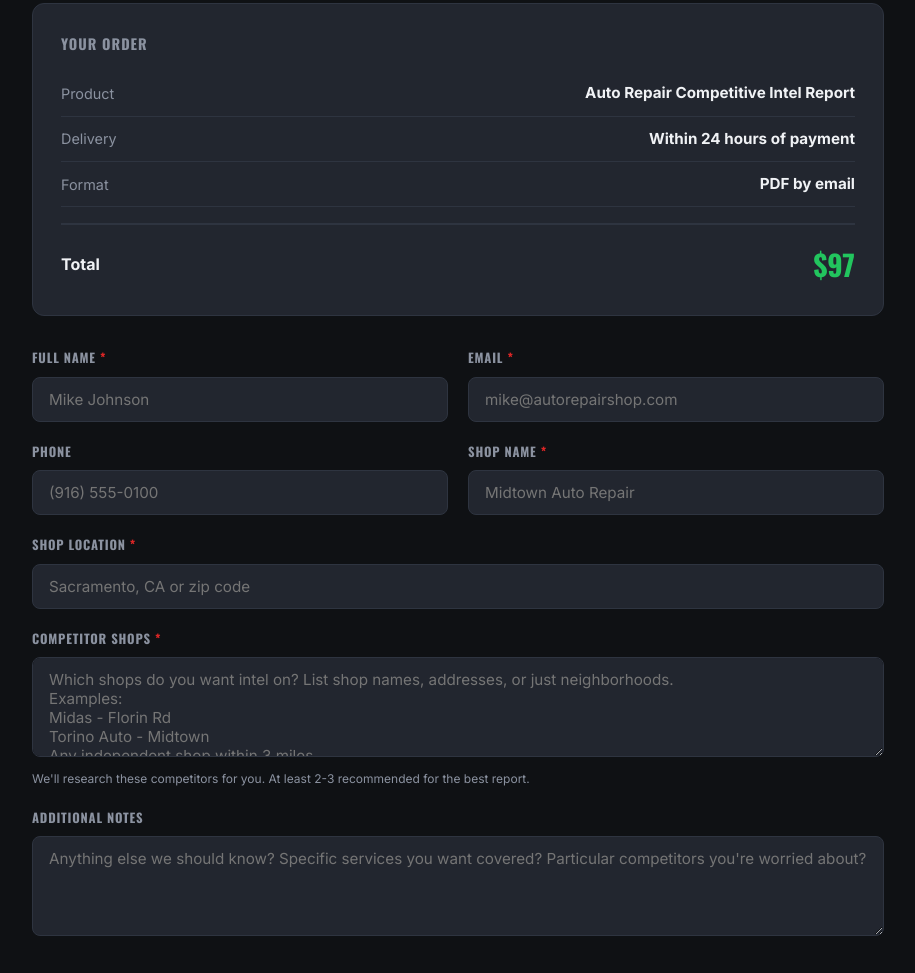
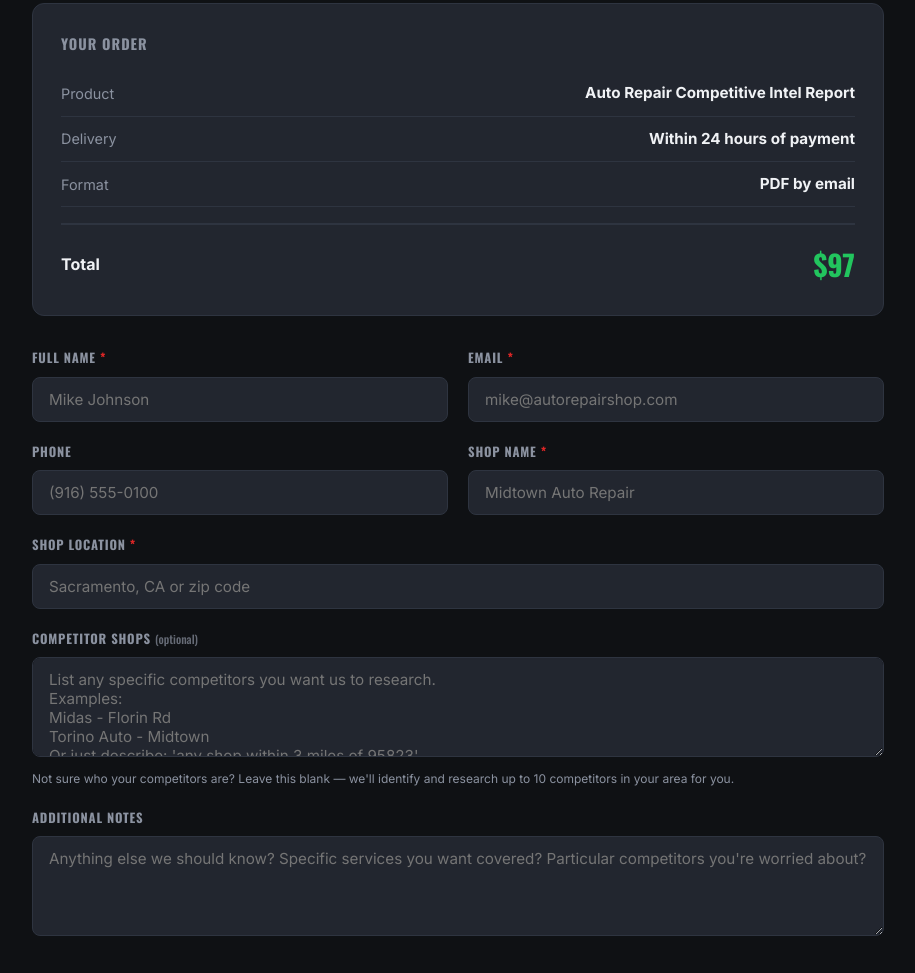
Before and after one commit to alfredbgit/intel-pulse-order-api, a website: page public/order.html in a window 1280 px wide. Shown: the part 254-1227 px from the top of the page, without its empty margins (182-1097 px from the left). Drawn offline with nearby package versions, Linux system fonts and the light colour scheme.

Commit message:
Make competitor shops field optional, clarify backfill policy

```diff
--- a/public/order.html
+++ b/public/order.html
@@ -31,6 +31,7 @@
     .form-grid { display: grid; grid-template-columns: 1fr 1fr; gap: 20px; }
     .form-full { grid-column: 1 / -1; }
     label { display: block; font-size: 0.8rem; font-weight: 700; text-transform: uppercase; letter-spacing: 0.8px; color: var(--text-muted); margin-bottom: 8px; font-family: 'Oswald', sans-serif; }
+    .field-note-label { font-size: 0.72rem; font-weight: 400; text-transform: none; letter-spacing: 0; color: var(--text-muted); opacity: 0.7; }
     input, textarea, select { width: 100%; padding: 12px 16px; background: var(--bg-card); border: 1.5px solid var(--border); border-radius: var(--radius); color: var(--text); font-size: 0.95rem; font-family: 'Inter', sans-serif; transition: border-color 0.15s; }
     input:focus, textarea:focus, select:focus { outline: none; border-color: var(--accent); }
     textarea { resize: vertical; min-height: 100px; }
@@ -128,9 +129,9 @@
         <input type="text" id="location" name="location" required placeholder="Sacramento, CA or zip code">
       </div>
       <div class="form-full">
-        <label for="competitors">Competitor Shops <span class="required">*</span></label>
-        <textarea id="competitors" name="competitors" required placeholder="Which shops do you want intel on? List shop names, addresses, or just neighborhoods.&#10;Examples:&#10;Midas - Florin Rd&#10;Torino Auto - Midtown&#10;Any independent shop within 3 miles"></textarea>
-        <p class="field-note">We'll research these competitors for you. At least 2-3 recommended for the best report.</p>
+        <label for="competitors">Competitor Shops <span class="field-note-label">(optional)</span></label>
+        <textarea id="competitors" name="competitors" placeholder="List any specific competitors you want us to research.&#10;Examples:&#10;Midas - Florin Rd&#10;Torino Auto - Midtown&#10;Or just describe: 'any shop within 3 miles of 95823'"></textarea>
+        <p class="field-note">Not sure who your competitors are? Leave this blank — we'll identify and research up to 10 competitors in your area for you.</p>
       </div>
       <div class="form-full">
         <label for="notes">Additional Notes</label>
```
